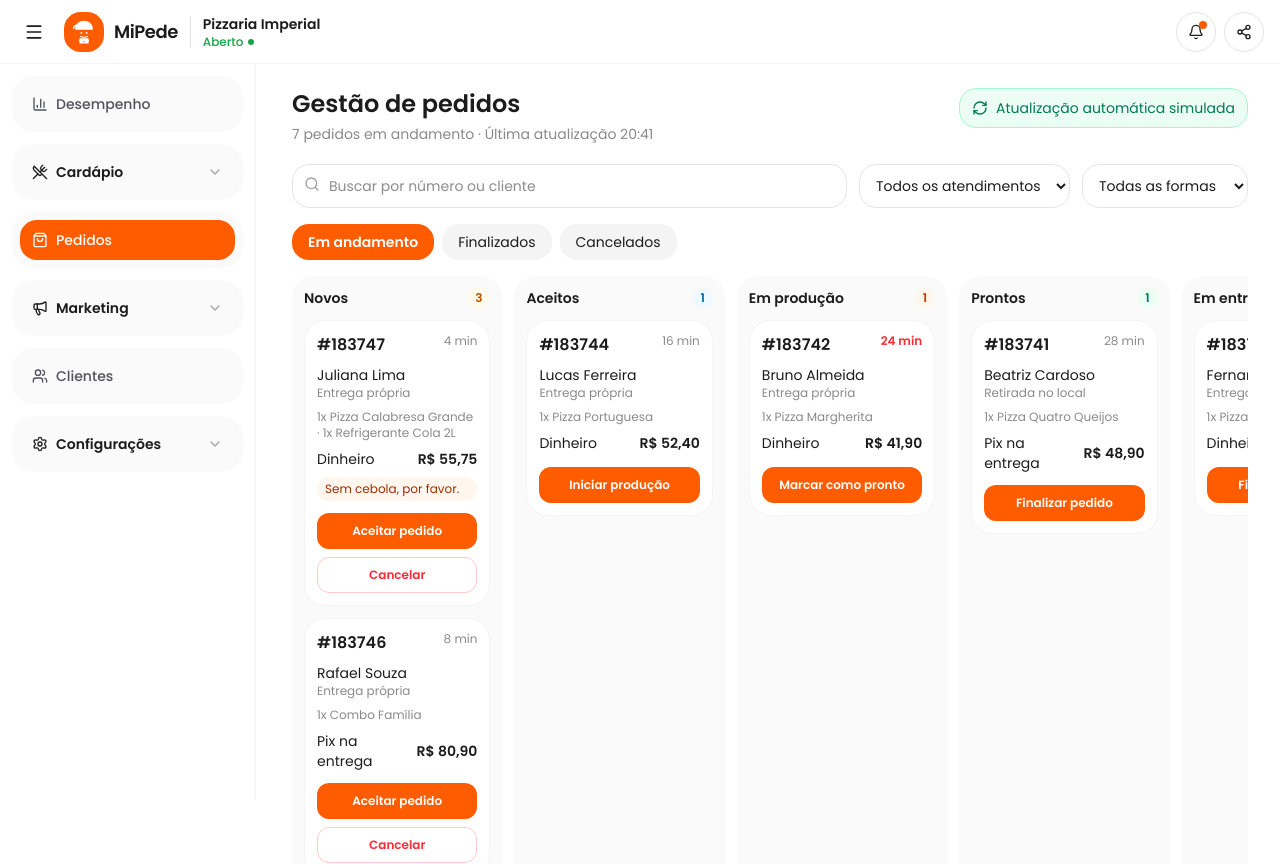
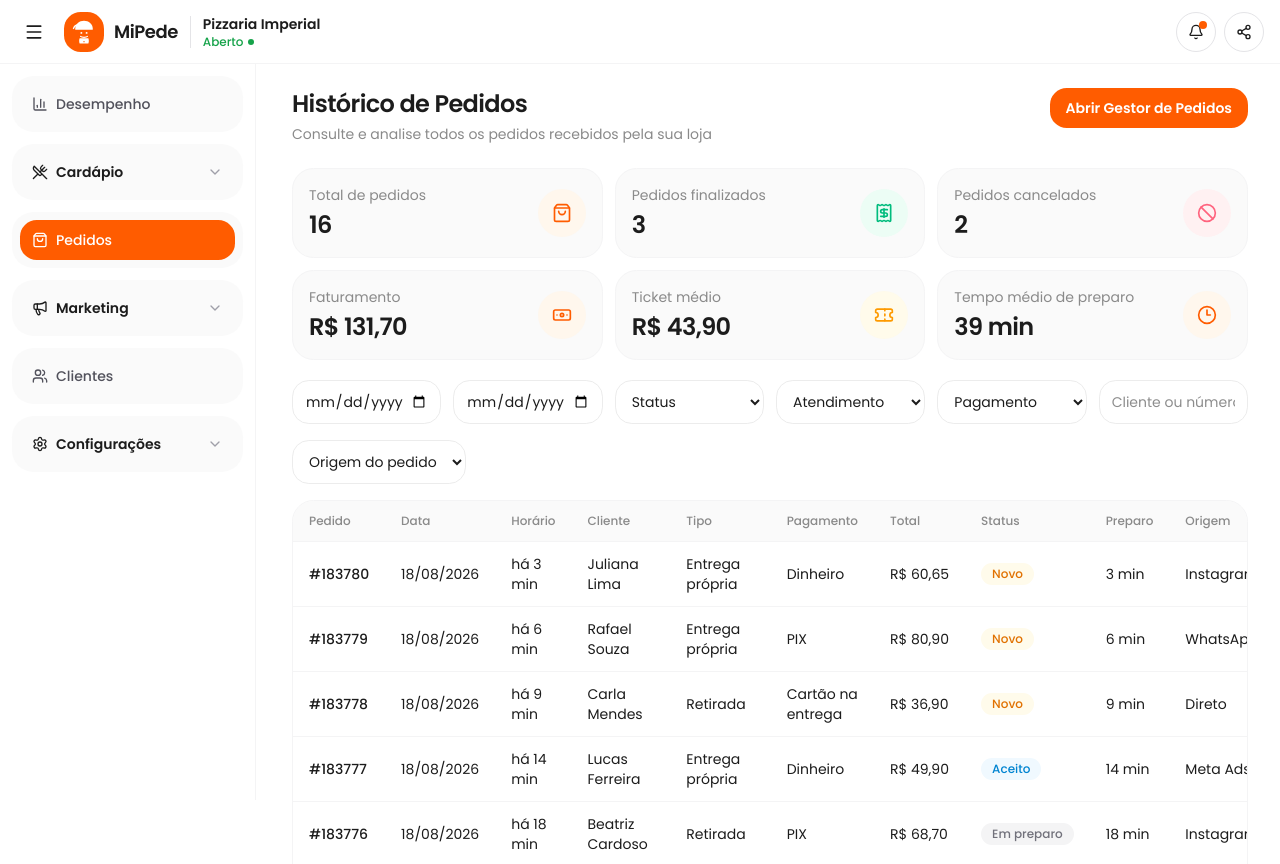
Before and after one commit to igorrodriguesmibusca-design/mipede-web, a Next.js app: page /admin/pedidos in a window 1280 px wide. Shown: the top 864 px of the page. Built offline with nearby package versions, Linux system fonts and the light colour scheme.

Commit message:
refactor(admin): convert orders page to historical view

```diff
--- a/src/app/admin/pedidos/page.tsx
+++ b/src/app/admin/pedidos/page.tsx
@@ -1,5 +1,5 @@
-import { OrdersKanban } from "@/components/admin/orders-kanban";
+import { OrdersHistory } from "@/components/admin/orders-history";
 
 export default function AdminOrdersPage() {
-  return <OrdersKanban />;
+  return <OrdersHistory />;
 }
--- /dev/null
+++ b/src/components/admin/orders-history.tsx
@@ -0,0 +1,155 @@
+"use client";
+
+import { useMemo, useState } from "react";
+
+import { PageHeading } from "@/components/admin/page-heading";
+import { StatCard } from "@/components/admin/stat-card";
+import { StatusPill } from "@/components/admin/status-pill";
+import { OrderDetailsDrawer } from "@/components/order-manager/order-details-drawer";
+import {
+  fulfillmentLabel,
+  initialManagerOrders,
+  statusLabel,
+  type ManagerOrder,
+} from "@/data/mock-order-manager";
+import { routes } from "@/lib/routes";
+import { formatCurrency } from "@/lib/utils";
+import { Banknote, Ban, Clock3, Receipt, ShoppingBag, Ticket } from "lucide-react";
+
+export function OrdersHistory() {
+  const [query, setQuery] = useState("");
+  const [status, setStatus] = useState("todos");
+  const [type, setType] = useState("todos");
+  const [payment, setPayment] = useState("todos");
+  const [origin, setOrigin] = useState("todos");
+  const [selected, setSelected] = useState<ManagerOrder | null>(null);
+
+  const filtered = useMemo(() => {
+    return initialManagerOrders.filter((order) => {
+      const matchesQuery =
+        !query ||
+        order.number.toLowerCase().includes(query.toLowerCase()) ||
+        order.customer.toLowerCase().includes(query.toLowerCase());
+      const matchesStatus = status === "todos" || order.status === status;
+      const matchesType = type === "todos" || order.fulfillment === type;
+      const matchesPayment = payment === "todos" || order.payment === payment;
+      const matchesOrigin = origin === "todos" || order.origin === origin;
+      return matchesQuery && matchesStatus && matchesType && matchesPayment && matchesOrigin;
+    });
+  }, [query, status, type, payment, origin]);
+
+  const total = initialManagerOrders.length;
+  const finished = initialManagerOrders.filter((order) => order.status === "FINALIZADO");
+  const cancelled = initialManagerOrders.filter((order) => order.status === "CANCELADO");
+  const revenue = finished.reduce((sum, order) => sum + order.total, 0);
+  const ticket = finished.length === 0 ? 0 : revenue / finished.length;
+  const avgPrep =
+    finished.reduce((sum, order) => sum + (order.completedOffsetMin ?? order.receivedOffsetMin), 0) /
+    Math.max(finished.length, 1);
+
+  return (
+    <div>
+      <PageHeading
+        title="Histórico de Pedidos"
+        description="Consulte e analise todos os pedidos recebidos pela sua loja"
+        action={
+          <a
+            href={routes.manager.orders}
+            target="_blank"
+            rel="noreferrer"
+            className="inline-flex h-10 items-center rounded-xl bg-brand px-4 text-sm font-semibold text-white"
+          >
+            Abrir Gestor de Pedidos
+          </a>
+        }
+      />
+
+      <div className="mb-5 grid gap-3 sm:grid-cols-2 xl:grid-cols-3">
+        <StatCard label="Total de pedidos" value={String(total)} icon={ShoppingBag} />
+        <StatCard label="Pedidos finalizados" value={String(finished.length)} icon={Receipt} tone="green" />
+        <StatCard label="Pedidos cancelados" value={String(cancelled.length)} icon={Ban} tone="rose" />
+        <StatCard label="Faturamento" value={formatCurrency(revenue)} icon={Banknote} />
+        <StatCard label="Ticket médio" value={formatCurrency(ticket)} icon={Ticket} tone="amber" />
+        <StatCard label="Tempo médio de preparo" value={`${Math.round(avgPrep)} min`} icon={Clock3} />
+      </div>
+
+      <div className="mb-4 grid gap-3 md:grid-cols-3 xl:grid-cols-6">
+        <input type="date" className="h-11 rounded-xl border px-3 text-sm" aria-label="Data inicial" />
+        <input type="date" className="h-11 rounded-xl border px-3 text-sm" aria-label="Data final" />
+        <select value={status} onChange={(event) => setStatus(event.target.value)} className="h-11 rounded-xl border px-3 text-sm">
+          <option value="todos">Status</option>
+          {Object.entries(statusLabel).map(([id, label]) => (
+            <option key={id} value={id}>{label}</option>
+          ))}
+        </select>
+        <select value={type} onChange={(event) => setType(event.target.value)} className="h-11 rounded-xl border px-3 text-sm">
+          <option value="todos">Atendimento</option>
+          <option value="ENTREGA">Entrega própria</option>
+          <option value="RETIRADA">Retirada</option>
+          <option value="LOCAL">Consumo no local</option>
+        </select>
+        <select value={payment} onChange={(event) => setPayment(event.target.value)} className="h-11 rounded-xl border px-3 text-sm">
+          <option value="todos">Pagamento</option>
+          <option value="Dinheiro">Dinheiro</option>
+          <option value="PIX">PIX</option>
+          <option value="Cartão na entrega">Cartão na entrega</option>
+        </select>
+        <input
+          value={query}
+          onChange={(event) => setQuery(event.target.value)}
+          placeholder="Cliente ou número"
+          className="h-11 rounded-xl border px-3 text-sm"
+        />
+      </div>
+      <div className="mb-4">
+        <select value={origin} onChange={(event) => setOrigin(event.target.value)} className="h-11 rounded-xl border px-3 text-sm">
+          <option value="todos">Origem do pedido</option>
+          <option value="Instagram">Instagram</option>
+          <option value="WhatsApp">WhatsApp</option>
+          <option value="Direto">Direto</option>
+          <option value="Meta Ads">Meta Ads</option>
+        </select>
+      </div>
+
+      <div className="overflow-hidden rounded-2xl border border-zinc-100">
+        <div className="overflow-x-auto">
+          <table className="w-full min-w-[980px] text-left text-sm">
+            <thead className="bg-zinc-50 text-xs text-subtle">
+              <tr>
+                {["Pedido", "Data", "Horário", "Cliente", "Tipo", "Pagamento", "Total", "Status", "Preparo", "Origem", "Ações"].map(
+                  (head) => (
+                    <th key={head} className="px-4 py-3 font-medium">{head}</th>
+                  ),
+                )}
+              </tr>
+            </thead>
+            <tbody>
+              {filtered.map((order) => (
+                <tr key={order.id} className="border-t border-zinc-100">
+                  <td className="px-4 py-3 font-medium">{order.number}</td>
+                  <td className="px-4 py-3">18/08/2026</td>
+                  <td className="px-4 py-3">há {order.receivedOffsetMin} min</td>
+                  <td className="px-4 py-3">{order.customer}</td>
+                  <td className="px-4 py-3">{fulfillmentLabel[order.fulfillment]}</td>
+                  <td className="px-4 py-3">{order.payment}</td>
+                  <td className="px-4 py-3">{formatCurrency(order.total)}</td>
+                  <td className="px-4 py-3">
+                    <StatusPill value={statusLabel[order.status]} />
+                  </td>
+                  <td className="px-4 py-3">{order.completedOffsetMin ?? order.receivedOffsetMin} min</td>
+                  <td className="px-4 py-3">{order.origin}</td>
+                  <td className="px-4 py-3">
+                    <button type="button" onClick={() => setSelected(order)} className="font-semibold text-brand">
+                      Ver
+                    </button>
+                  </td>
+                </tr>
+              ))}
+            </tbody>
+          </table>
+        </div>
+      </div>
+      <OrderDetailsDrawer order={selected} onClose={() => setSelected(null)} />
+    </div>
+  );
+}
```
